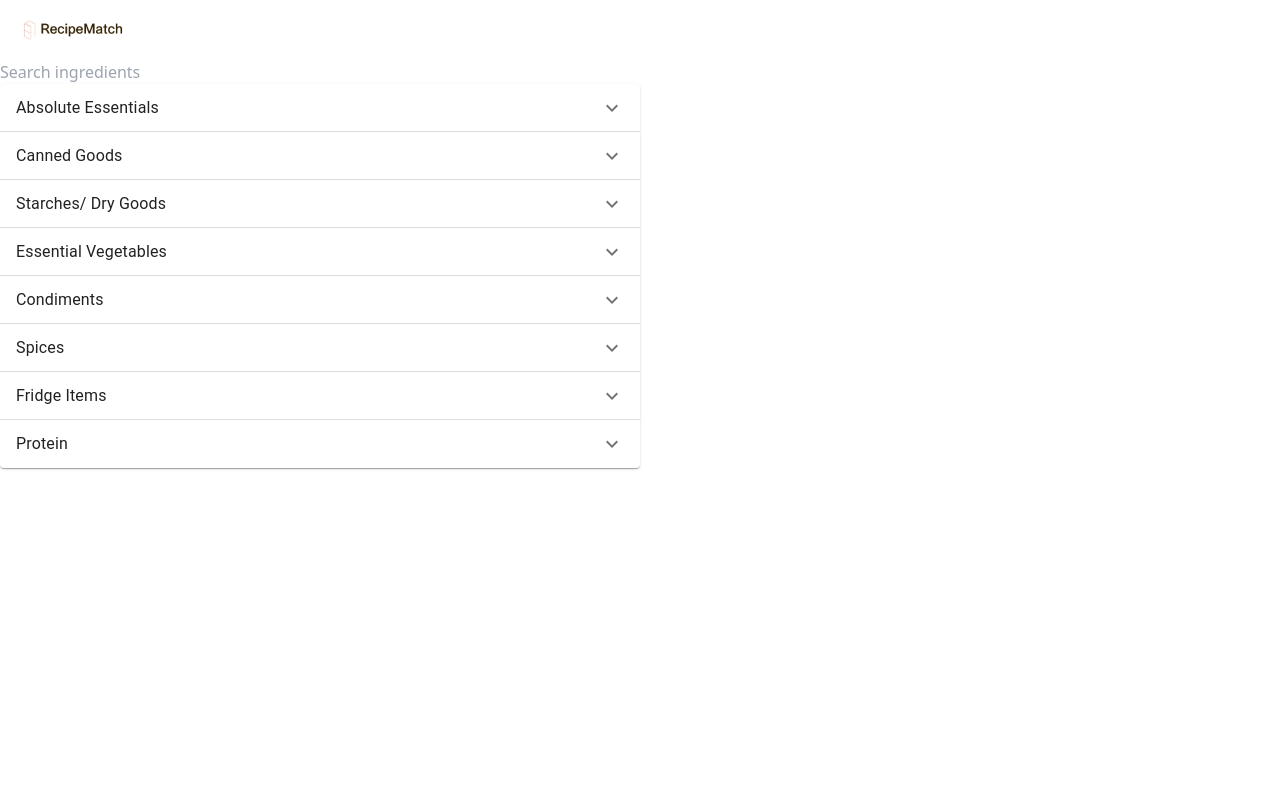
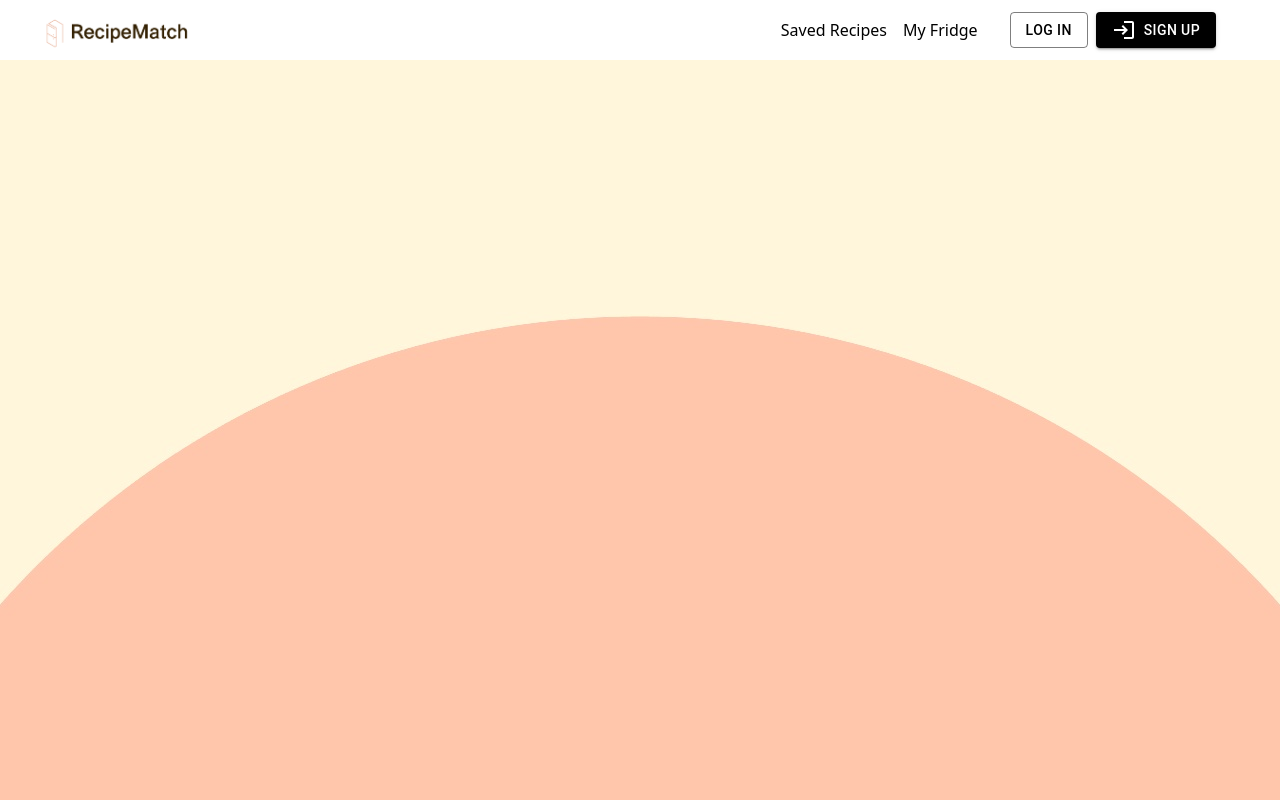
Before and after one commit to Chloe-0123/RecipeMatch, a React (Create React App) app in the folder client/: page / in a window 1280 px wide. Shown: the top 800 px of the page. Built offline with nearby package versions, Linux system fonts and the light colour scheme.

Commit message:
main page

```diff
--- a/client/package.json
+++ b/client/package.json
@@ -5,7 +5,7 @@
   "dependencies": {
     "@emotion/react": "^11.11.1",
     "@emotion/styled": "^11.11.0",
-    "@mui/icons-material": "^5.14.6",
+    "@mui/icons-material": "^5.14.7",
     "@mui/material": "^5.14.7",
     "@testing-library/jest-dom": "^5.17.0",
     "@testing-library/react": "^13.4.0",
--- a/client/src/App.js
+++ b/client/src/App.js
@@ -45,7 +45,12 @@ function App() {
   return (
     <>
     <Header />
-    <div className="searchbar">
+    <div className="main tw-h-[calc(100vh-60px)] tw-bg-[url('../public/imgs/page1-1.jpg')] tw-bg-bottom">
+
+
+    </div>
+    <div className="main tw-h-[100vh] tw-bg-[url('../public/imgs/page1.png')] tw-bg-top">
+      <div className="searchbar tw-pt-32">
           <input
               type="text"
               placeholder="Search ingredients"
@@ -244,6 +249,11 @@ function App() {
 
       </div>
 
+
+    </div>
+
+
+
     </>
   );
 }
--- a/client/src/components/Header.jsx
+++ b/client/src/components/Header.jsx
@@ -1,17 +1,45 @@
 import React from 'react'
 import { Link } from '@mui/material'
-import { grey } from '@mui/material/colors'
+import { Button } from '@mui/material'
+import { createTheme } from '@mui/material'
+import { ThemeProvider } from '@emotion/react'
+import LoginIcon from '@mui/icons-material/Login';
 
 export const Header = () => {
+  const { palette } = createTheme();
+const { augmentColor } = palette;
+const createColor = (mainColor) => augmentColor({ color: { main: mainColor } });
+const theme = createTheme({
+  palette: {
+    black: createColor('#000000'),
+    green: createColor('#C4C1A4'),
+    orange: createColor('#FFC6AC'),
+    yellow: createColor('#FFF6DC'),
+    grey: createColor('#9E9FA5')
+  },
+
+});
+
+
   return (
     <div className='tw-sticky'>
-        <div className='tw-min-h-[60px]'>
-          <div className="logo">
+        <div className='tw-min-h-[60px] tw-flex tw-justify-between'>
+          <div className="logo tw-pl-8">
             <Link href="/"><img src="imgs/cover.png" alt="RecipeMatch" className='tw-h-[60px]'/></Link>
           </div>
-          <div className="s2">
-           <Link href="/"></Link>
+          <div className="right tw-flex">
+            <div className="s2 tw-flex tw-items-center tw-gap-4">
+            <Link href="/" underline="none" color="grey[900]">Saved Recipes</Link>
+            <Link href="/" underline="none" color="grey[900]">My Fridge</Link>
+            </div>
+            <div className="logsign tw-flex tw-items-center tw-gap-2 tw-ml-8 tw-mr-16">
+            <ThemeProvider theme={theme}>
+              <Button variant="outlined" color='black'>Log In</Button>
+              <Button variant="contained" color='black'><LoginIcon/> <p className='tw-ml-2'>Sign Up</p></Button>
+            </ThemeProvider>
+            </div>
           </div>
+
 
         </div>
 
```
Also changed, not shown: client/public/imgs/cover.png, 1 other file (tests, documents, lock files or other folders). Lines whose indentation alone changed are shown as unchanged.
